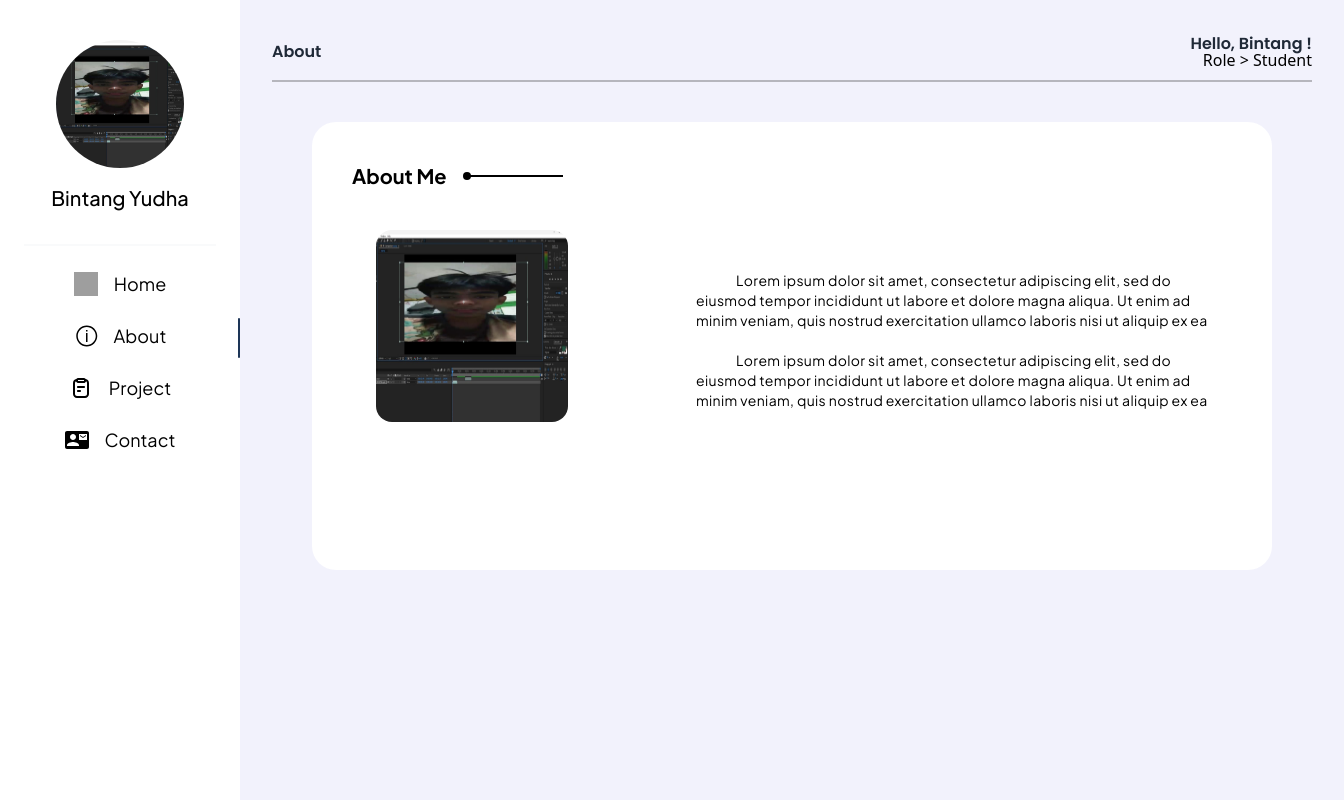
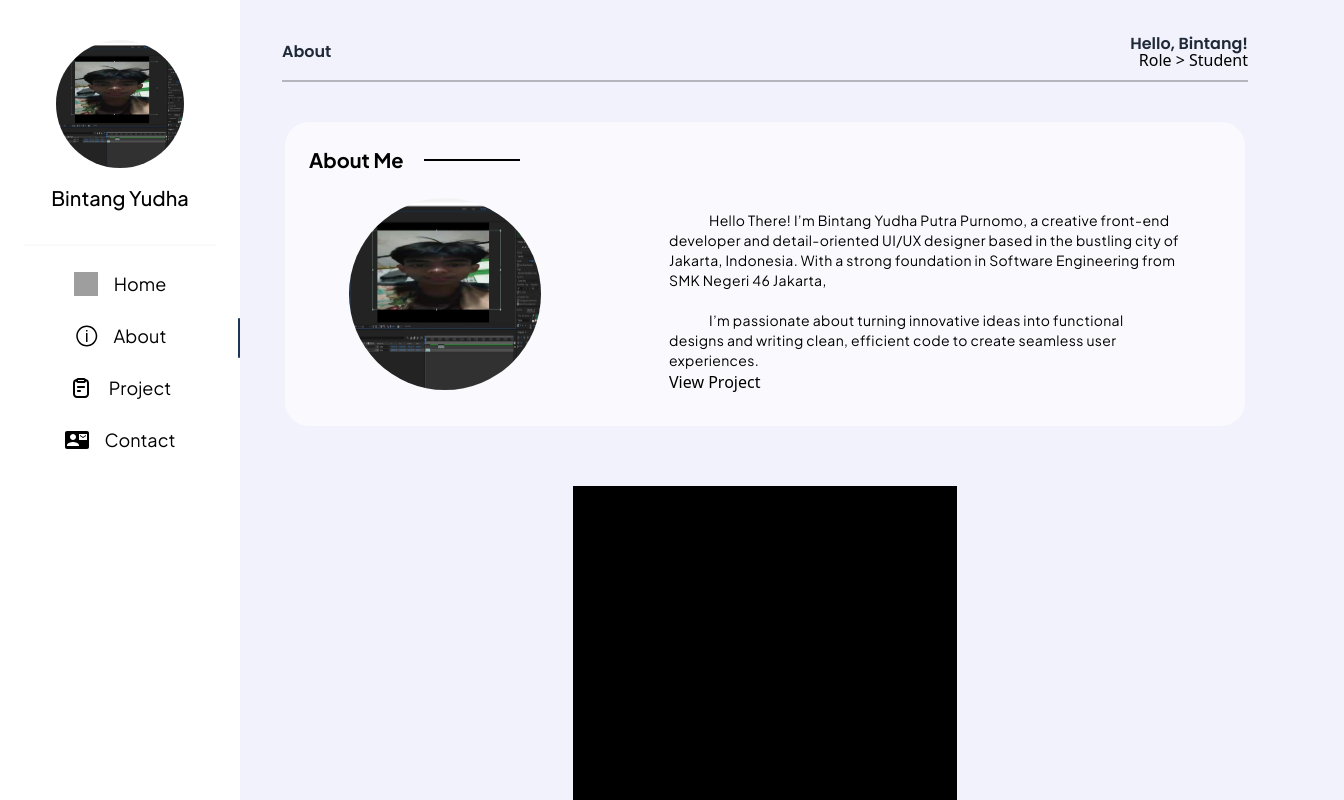
Before and after one commit to Bibintanggg/porto-V3, a React (Vite) app: page /about in a window 1280 px wide. Shown: the whole page, 1344 px wide, since content can reach past the window. Built offline with nearby package versions, Linux system fonts and the light colour scheme; grey boxes are pictures that could not be loaded.

Commit message:
Change to Component > Pages

```diff
--- a/src/Component/About.jsx
+++ /dev/null
@@ -1,71 +0,0 @@
-import Sidebar from "../Component/Sidebar.jsx";
-import FotoBintang from "../assets/Image/Image1.png";
-
-
-function About() {
-  return (
-    <div className="relative min-h-screen">
-      <div className="flex relative z-10">
-        <Sidebar />
-
-        <div className="flex-1 bg-transparent p-8">
-          <div className="flex justify-between text-left ">
-            <h1 className="text-base font-semibold text-gray-800 font-poppins pt-2">
-              About
-            </h1>
-            <div className="text-right">
-              <h2 className="text-base font-semibold text-gray-800 font-poppins">
-                Hello, Bintang !
-              </h2>
-              <p className="-translate-y-2">Role &gt; Student </p>
-            </div>
-          </div>
-          <div className="w-full h-0.5 bg-black mx-auto opacity-25"></div>
-
-          <div className="flex items-center justify-between h-96 gap-5 p-10">
-            <div className="pt-36 flex items-center gap-5">
-
-              <div className="w-[60rem] h-[28rem] items-center mx-auto rounded-3xl bg-white">
-                <div className="p-10 flex items-center gap-4">
-                  <h1 className="font-jakarta font-bold text-xl">About Me</h1>
-                  <div className="relative flex items-center">
-                    <div className="w-2 h-2 rounded-full bg-black"></div>
-                    <div className="absolute w-24 h-0.5 bg-black left-1"></div>
-                  </div>
-                </div>
-
-                <div className="px-16">
-                  <div className="flex items-start gap-32">
-                    <img src={FotoBintang} className="w-48 h-48 rounded-2xl" />
-                    <div className="pt-10">
-
-                      <p className=" max-w-lg tracking-wide font-jakarta text-sm">
-                        <span className="ml-10">Lorem ipsum</span> dolor sit
-                        amet, consectetur adipiscing elit, sed do eiusmod tempor
-                        incididunt ut labore et dolore magna aliqua. Ut enim ad
-                        minim veniam, quis nostrud exercitation ullamco laboris
-                        nisi ut aliquip ex ea
-                      </p>
-                      <p className=" max-w-lg tracking-wide font-jakarta mt-5 text-sm">
-                        <span className="ml-10">Lorem ipsum</span> dolor sit
-                        amet, consectetur adipiscing elit, sed do eiusmod tempor
-                        incididunt ut labore et dolore magna aliqua. Ut enim ad
-                        minim veniam, quis nostrud exercitation ullamco laboris
-                        nisi ut aliquip ex ea
-                      </p>
-                    </div>
-                  </div>
-                </div>
-
-
-              </div>
-
-            </div>
-          </div>
-        </div>
-      </div>
-    </div>
-  );
-}
-
-export default About;
--- /dev/null
+++ b/src/Pages/About.jsx
@@ -0,0 +1,76 @@
+import Sidebar from "../Component/Sidebar.jsx";
+import FotoBintang from "../assets/Image/Image1.png";
+
+function About() {
+  return (
+    <div className="relative min-h-screen h-screen flex">
+      {/* Sidebar */}
+      <div className="w-[250px] h-screen fixed top-0 left-0">
+        <Sidebar />
+      </div>
+
+      {/* Main Content */}
+      <div className="ml-[250px] w-full overflow-y-auto">
+        <div className="bg-transparent p-8">
+          {/* Header */}
+          <div className="flex justify-between text-left">
+            <h1 className="text-base font-semibold text-gray-800 font-poppins pt-2">
+              About
+            </h1>
+            <div className="text-right">
+              <h2 className="text-base font-semibold text-gray-800 font-poppins">
+                Hello, Bintang!
+              </h2>
+              <p className="-translate-y-2">Role &gt; Student</p>
+            </div>
+          </div>
+          <div className="w-full h-0.5 bg-black mx-auto opacity-25"></div>
+
+          {/* About Me Section */}
+          <div className="flex flex-col items-center h-auto gap-5 p-10">
+            <div className="flex items-center gap-5">
+              <div className="w-[60rem] h-[19rem] items-center mx-auto rounded-3xl bg-white/60">
+                <div className="p-6 flex items-center gap-4">
+                  <h1 className="font-jakarta font-bold text-xl">About Me</h1>
+                  <div className="relative flex items-center">
+                    <div className="absolute w-24 h-0.5 bg-black left-1"></div>
+                  </div>
+                </div>
+                <div className="px-16">
+                  <div className="flex items-start gap-32">
+                    <img
+                      src={FotoBintang}
+                      className="w-48 h-48 rounded-full"
+                      alt="Bintang"
+                    />
+                    <div className="pt-3">
+                      <p className="max-w-lg tracking-wide font-jakarta text-sm">
+                        <span className="ml-10">Hello There!</span> I’m Bintang
+                        Yudha Putra Purnomo, a creative front-end developer and
+                        detail-oriented UI/UX designer based in the bustling
+                        city of Jakarta, Indonesia. With a strong foundation in
+                        Software Engineering from SMK Negeri 46 Jakarta,
+                      </p>
+                      <p className="max-w-lg tracking-wide font-jakarta mt-5 text-sm">
+                        <span className="ml-10">I’m passionate</span> about
+                        turning innovative ideas into functional designs and
+                        writing clean, efficient code to create seamless user
+                        experiences.
+                      </p>
+                      <button className="">View Project</button>
+                    </div>
+                  </div>
+                </div>
+              </div>
+            </div>
+
+            {/* Black Box */}
+            <div className="w-96 h-96 bg-black mt-10"></div>
+          </div>
+        </div>
+      </div>
+    </div>
+  );
+}
+
+export default About;
--- a/src/Component/Contact.jsx
+++ b/src/Pages/Contact.jsx
@@ -1,4 +1,4 @@
-import Sidebar from "./Sidebar";
+import Sidebar from "../Component/Sidebar";
 
 function Contact() {
     return (
--- a/src/Component/Home.jsx
+++ b/src/Pages/Home.jsx
@@ -1,11 +1,10 @@
 import Sidebar from "../Component/Sidebar.jsx";
-import Particle from "./particle.jsx";
+import Particle from "../Component/particle.jsx"
 import WavingHand from '../assets/Image/wavinghand.png'
 import InstagramIcon from '../assets/Icon/instagram.svg'
 import Linkedinicon from '../assets/Icon/linkedin.svg'
 import FotoBintang from '../assets/Image/Image1.png'
-import Preload from "./Preload.jsx";
-
+import preload from "../Component/Preload.jsx"
 
 function Home() {
     return (
@@ -45,6 +44,8 @@ function Home() {
                                 A student with a passion in programming
                             </p>
 
+                            <button>View Project</button>
+
                             <div className="flex gap-3 translate-y-3">
                             <a href="">
                                 <img src={InstagramIcon}
--- a/src/Component/Project.jsx
+++ b/src/Pages/Project.jsx
@@ -1,4 +1,4 @@
-import Sidebar from "./Sidebar";
+import Sidebar from "../Component/Sidebar"
 
 function Project() {
     return (
```
Also changed, not shown: src/App.jsx (+4 -5 lines).
